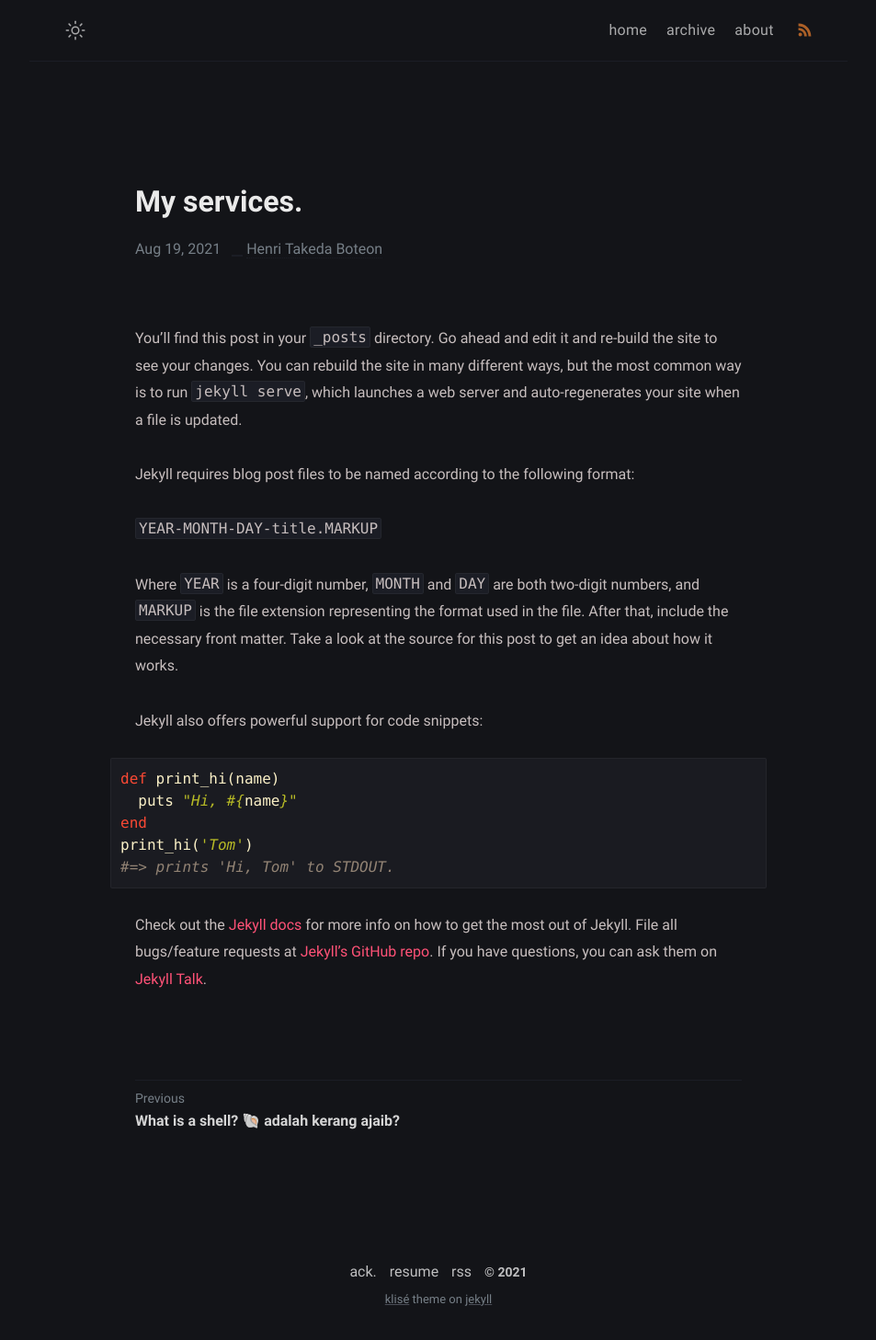
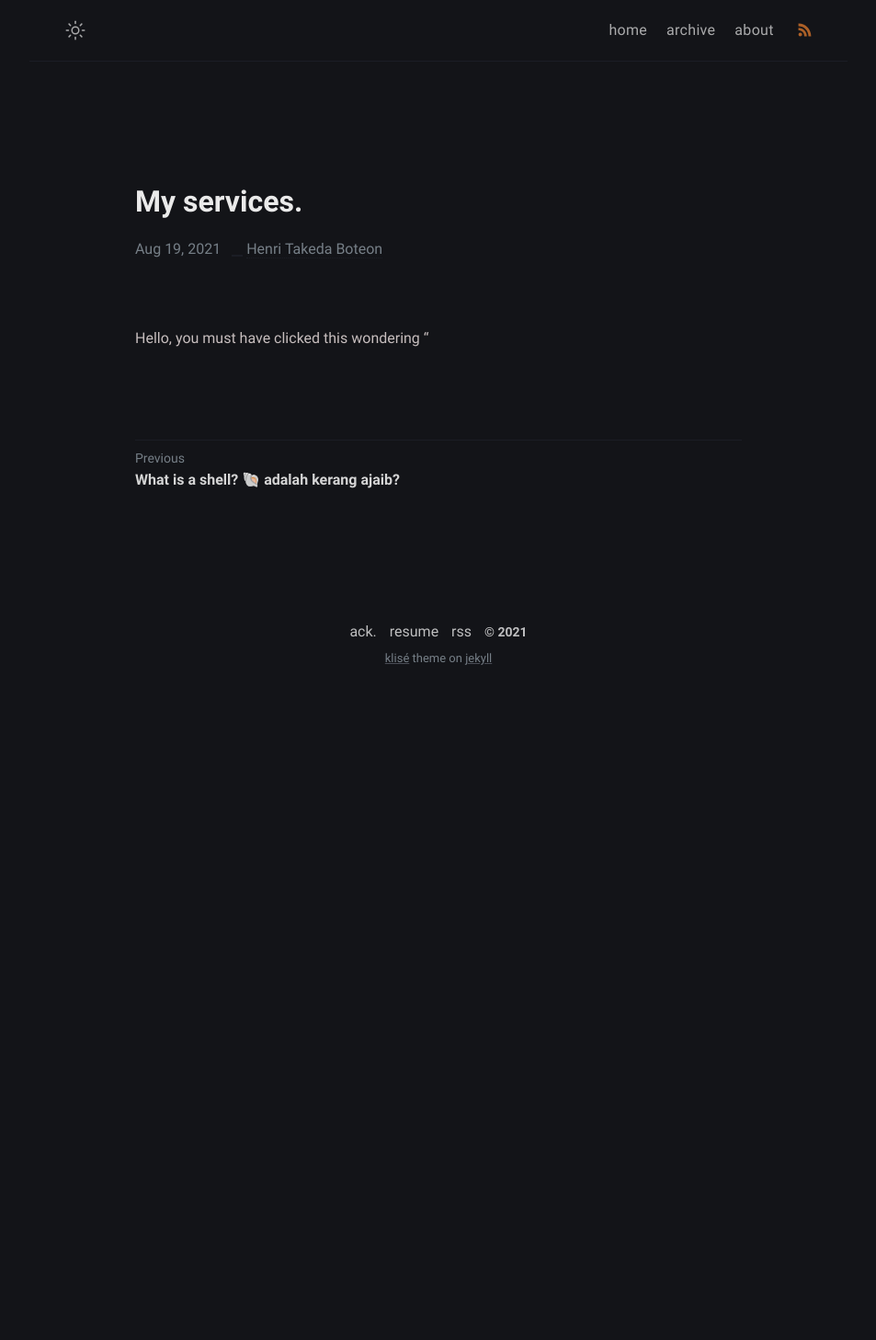
Before and after one commit to Pistachihen/pistachi.github.io, a Jekyll site: the page built from _posts/welcome-to-jekyll/2020-08-29-welcome-to-jekyll.md, in a window 1280 px wide. Shown: the whole page at 92% size, without its empty margins (163-1116 px from the left). Built offline with Jekyll 4.4.1, drawn with Linux system fonts in a browser that asks for light colours; after the commit the page ends 900 px from its top, so only the background shows below that.

Commit message:
2020-08-29-welcome-to-jekyll.md: changed

```diff
--- a/_posts/welcome-to-jekyll/2020-08-29-welcome-to-jekyll.md
+++ b/_posts/welcome-to-jekyll/2020-08-29-welcome-to-jekyll.md
@@ -4,26 +4,4 @@ title:  "My services."
 date:   2021-08-19 10:30:20 +0700
 categories: services
 ---
-You’ll find this post in your `_posts` directory. Go ahead and edit it and re-build the site to see your changes. You can rebuild the site in many different ways, but the most common way is to run `jekyll serve`, which launches a web server and auto-regenerates your site when a file is updated.
-
-Jekyll requires blog post files to be named according to the following format:
-
-`YEAR-MONTH-DAY-title.MARKUP`
-
-Where `YEAR` is a four-digit number, `MONTH` and `DAY` are both two-digit numbers, and `MARKUP` is the file extension representing the format used in the file. After that, include the necessary front matter. Take a look at the source for this post to get an idea about how it works.
-
-Jekyll also offers powerful support for code snippets:
-
-{% highlight ruby %}
-def print_hi(name)
-  puts "Hi, #{name}"
-end
-print_hi('Tom')
-#=> prints 'Hi, Tom' to STDOUT.
-{% endhighlight %}
-
-Check out the [Jekyll docs][jekyll-docs] for more info on how to get the most out of Jekyll. File all bugs/feature requests at [Jekyll’s GitHub repo][jekyll-gh]. If you have questions, you can ask them on [Jekyll Talk][jekyll-talk].
-
-[jekyll-docs]: https://jekyllrb.com/docs/home
-[jekyll-gh]:   https://github.com/jekyll/jekyll
-[jekyll-talk]: https://talk.jekyllrb.com/
+Hello, you must have clicked this wondering "
```
